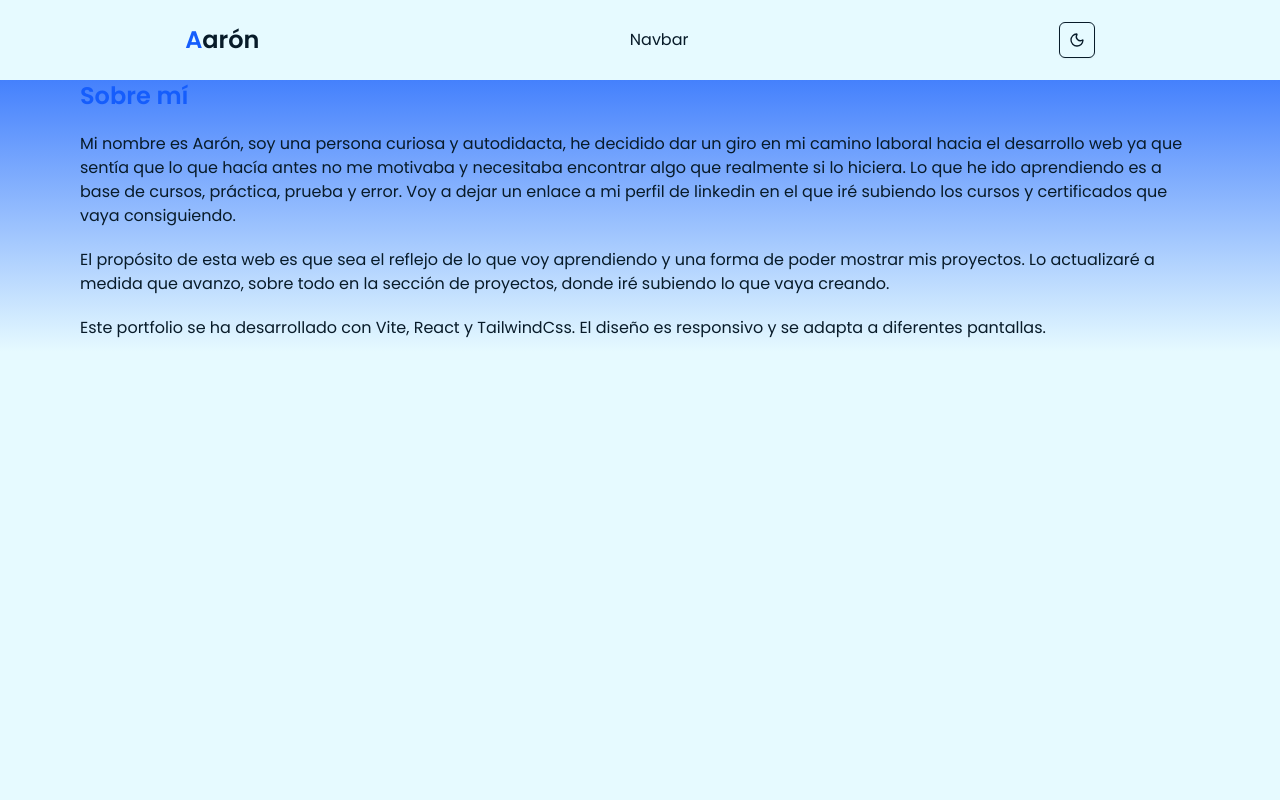
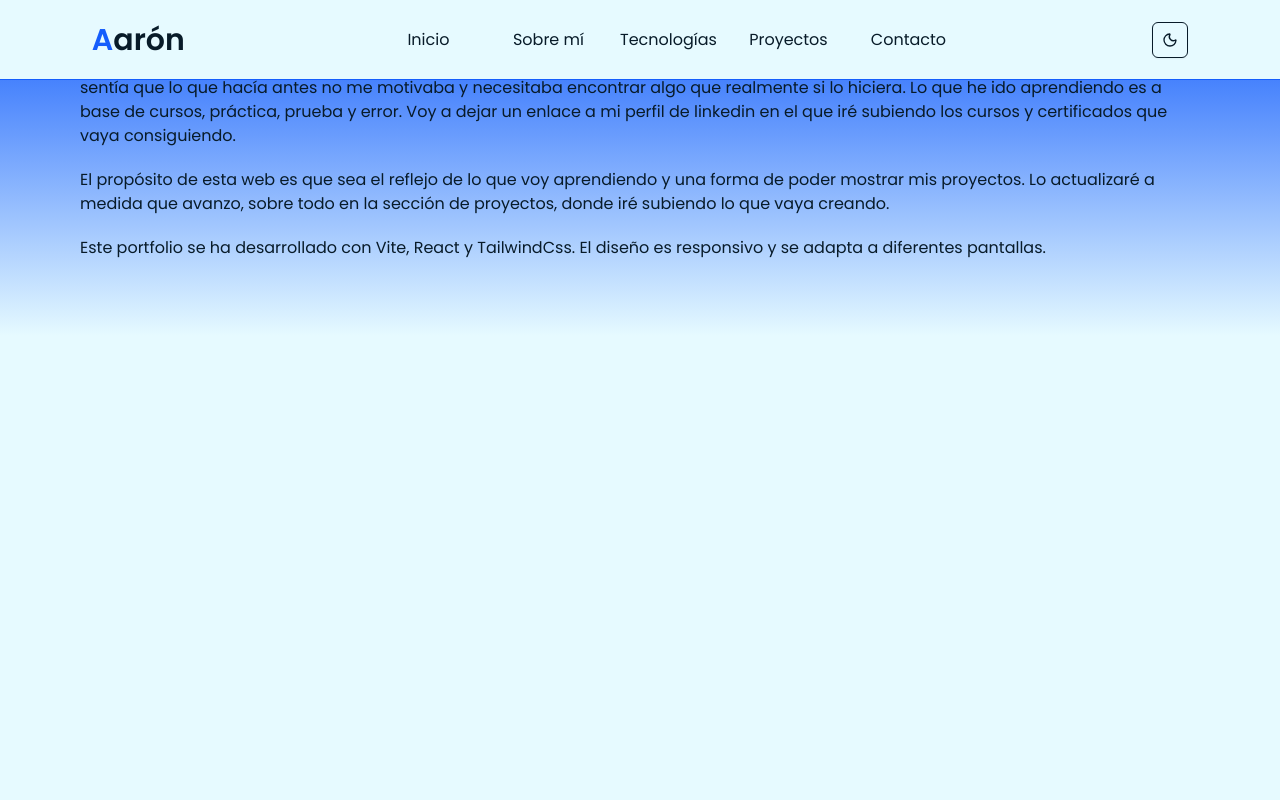
Before and after one commit to Aaron-GF/portfolio_personal, a React (Vite) app: page / in a window 1280 px wide. Shown: the top 800 px of the page. Built offline with nearby package versions, Linux system fonts and the light colour scheme.

Commit message:
feat: create navbar design and add styles upgrade layout

```diff
--- a/src/App.jsx
+++ b/src/App.jsx
@@ -6,8 +6,8 @@ import Navbar from "@/components/navbar/Navbar";
 export default function App() {
   return (
     <>
-      <header className="flex justify-around items-center h-20 bg-background">
-        <h1 className="text-2xl font-bold"><span className="text-primary">A</span>arón</h1>
+      <header className="flex justify-around items-center h-20 bg-background fixed w-full border-b-1 border-primary">
+        <h1 className="text-3xl font-bold"><span className="text-primary">A</span>arón</h1>
         <Navbar />
         <ModeToggle />
       </header>
@@ -15,7 +15,7 @@ export default function App() {
         <About />
         <Contact />
       </main>
-      <footer className="flex justify-around items-center bg-linear-gradient-to-t from-blue-500 to-transparent h-20">
+      <footer className="flex justify-around items-center bg-gradient-to-t from-primary to-transparent h-20">
         <small className="my-auto">Copyright &copy; 2025 Aaron-GF</small>
         <a href="#Hero" className="flex justify-center items-center color-background bg-blue-500 size-7 rounded-sm">^</a>
       </footer>
--- a/src/components/navbar/Navbar.jsx
+++ b/src/components/navbar/Navbar.jsx
@@ -1,3 +1,13 @@
 export default function Navbar() {
-  return <div>Navbar</div>;
+  return (
+    <nav className="h-full">
+      <ul className="flex size-full">
+        <li>Inicio</li>
+        <li>Sobre mí</li>
+        <li>Tecnologías</li>
+        <li>Proyectos</li>
+        <li>Contacto</li>
+      </ul>
+    </nav>
+  );
 }
--- a/src/styles/global.css
+++ b/src/styles/global.css
@@ -84,6 +84,11 @@ h2 {
   @apply text-2xl font-bold text-primary;
 }
 
+/* navbar */
+nav ul li {
+  @apply flex items-center justify-center cursor-pointer hover:bg-gray-50 dark:hover:bg-secondary hover:text-primary transition-colors w-30;
+}
+
 /* input form */
 form input,
 form textarea {
```
